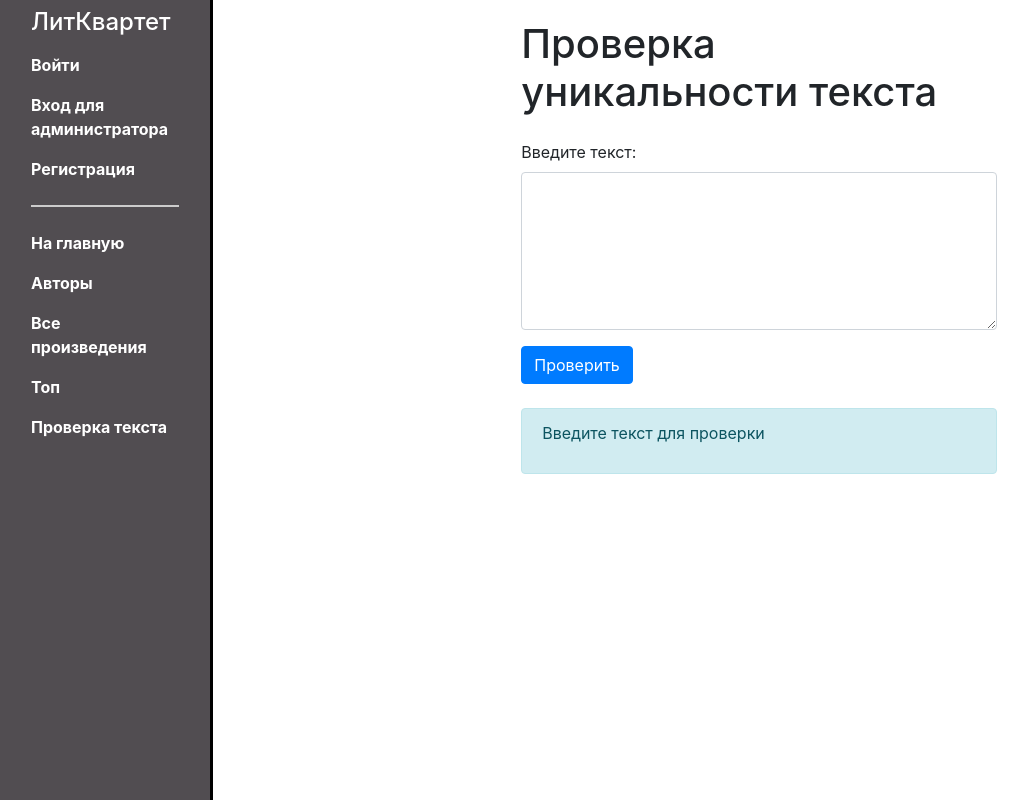
After one commit to KseniaKono/diplomhelpme, a Django app: page /writer/check_text/ in a window 1280 px wide. The commit adds this page. Shown: the whole page, without its empty margins (0-1029 px from the left). Run offline with Django 4.2, Linux system fonts and the light colour scheme; some libraries are stand-ins or nearby versions.

Commit message:
kommentproverka

```diff
--- a/diplomhelpme/writer/forms.py
+++ b/diplomhelpme/writer/forms.py
@@ -49,7 +49,7 @@ class ProfileForm(forms.ModelForm):
     )
     class Meta:
         model = Profile
-        fields = ['name', 'date_of_birth', 'gender', 'location', 'contact_info', 'interests', 'skills', 'about_me', 'avatar',]
+        fields = ['name', 'date_of_birth', 'gender', 'location', 'contact_info', 'interests', 'skills', 'about_me', 'avatar', 'status']
         labels = {
             'name': 'Имя',
             'gender': 'Пол',
@@ -58,6 +58,7 @@ class ProfileForm(forms.ModelForm):
             'interests': 'Интересы',
             'skills': 'Навыки',
             'about_me': 'О себе',
+            'status': 'Статус',
         }
 
     def __init__(self, *args, **kwargs):
--- a/diplomhelpme/writer/models.py
+++ b/diplomhelpme/writer/models.py
@@ -66,6 +66,7 @@ class Profile(models.Model):
     skills = models.CharField(max_length=200, null=True, blank=True)
     about_me = models.TextField(null=True, blank=True)
     avatar = models.ImageField(upload_to='avatars/', null=True, blank=True)
+    status = models.CharField(max_length=100, null=True, blank=True)
 
     def __str__(self):
         return str(self.id)
--- a/diplomhelpme/writer/templates/auth/user_detail.html
+++ b/diplomhelpme/writer/templates/auth/user_detail.html
@@ -10,7 +10,11 @@
   <div class="position-relative">
     <img src="{{ user.profile.avatar.url }}" alt="Avatar" style="object-fit: cover; height: 200px; width: 200px; border: 2px solid black; padding: 0; border-radius: 50%">
     <div class="position-absolute top-0 start-100 translate-middle badge rounded-pill bg-light text-dark" style="font-size: 18px; padding: 10px; ">
-      Lorem ipsum dolor sit amet, consectetur adipiscing elit.
+      {% if user.profile.status %}
+        {{ user.profile.status }}
+      {% else %}
+        Lorem ipsum dolor sit amet, consectetur adipiscing elit.
+      {% endif %}
     </div>
   </div>
 </div>
--- a/diplomhelpme/writer/templates/base_generic.html
+++ b/diplomhelpme/writer/templates/base_generic.html
@@ -61,6 +61,10 @@
                    <li class="nav-item">
                       <a href="{% url 'top_contents' %}" class="nav-link text-white font-weight-bold">Топ</a>
                   </li>
+
+                    <li class="nav-item">
+                      <a href="{% url 'check_text' %}" class="nav-link text-white font-weight-bold">Проверка текста</a>
+                  </li>
                     <li class="nav-item">
            {% if request.user.is_authenticated %}
              <hr>
--- /dev/null
+++ b/diplomhelpme/writer/templates/check_text.html
@@ -0,0 +1,30 @@
+{% extends "base_generic.html" %}
+
+{% block content %}
+<body>
+    <div class="container">
+        <div class="row justify-content-center">
+            <div class="col-md-6">
+                <h1 class="mb-4">Проверка уникальности текста</h1>
+                <form method="post" action="{% url 'check_text' %}" class="mb-4">
+                    {% csrf_token %}
+                    <div class="form-group">
+                        <label for="text">Введите текст:</label>
+                        <textarea class="form-control" name="text" rows="6"></textarea>
+                    </div>
+                    <button type="submit" class="btn btn-primary">Проверить</button>
+                </form>
+                {% if text_uid %}
+                    <div class="alert alert-success" role="alert">
+                        <p>Текст уникальный: {{ text_uid }}</p>
+                    </div>
+                {% else %}
+                    <div class="alert alert-info" role="alert">
+                        <p>Введите текст для проверки</p>
+                    </div>
+                {% endif %}
+            </div>
+        </div>
+    </div>
+</body>
+{% endblock %}
--- a/diplomhelpme/writer/urls.py
+++ b/diplomhelpme/writer/urls.py
@@ -17,4 +17,5 @@ urlpatterns = [
     re_path(r'^comment/(?P<pk>[0-9a-f]{8}-[0-9a-f]{4}-[0-9a-f]{4}-[0-9a-f]{4}-[0-9a-f]{12})/delete/$', views.delete_comment, name='delete_comment'),
     re_path(r'^content/(?P<pk>[0-9a-f]{8}-[0-9a-f]{4}-[0-9a-f]{4}-[0-9a-f]{4}-[0-9a-f]{12})/like/$', views.ContentLike.as_view(), name='like_content'),
     re_path(r'^profile/(?P<pk>\d+)$', views.profile, name='profile'),
+    path('check_text/', views.check_text, name='check_text'),
 ]
--- a/diplomhelpme/writer/views.py
+++ b/diplomhelpme/writer/views.py
@@ -1,3 +1,5 @@
+import time
+
 from django.contrib.auth.decorators import login_required
 from django.contrib.auth.mixins import LoginRequiredMixin
 from django.db import transaction
@@ -13,7 +15,7 @@ import uuid
 from django.urls import reverse_lazy
 from .forms import CommentForm, SignUpForm, ProfileForm
 from django.contrib.auth import authenticate, login
-
+import requests
 
 
 from django.contrib.auth.forms import UserCreationForm
@@ -163,3 +165,28 @@ def profile(request, pk):
         form = ProfileForm(instance=profile)
 
     return render(request, 'profile.html', {'form': form, 'user': user})
+
+
+def check_text(request):
+    if request.method == 'POST':
+        api_key = 'd69477e9e12f2b481ce8ae3e3ceb3a94'
+        text = request.POST['text']
+
+        payload = {
+            'text': text,
+            'userkey': api_key,
+            'format': 'plain',
+            'jsonvisible': 'uniq',
+            'visible': 'vis_on',
+        }
+
+        response = requests.post('http://api.text.ru/post', data=payload)
+
+        if response.status_code == 200:
+            result = response.json()
+            text_uid = result['text_uid']
+            return redirect(f'https://text.ru/antiplagiat/{text_uid}')
+        else:
+            return render(request, 'error.html')
+
+    return render(request, 'check_text.html')
```
Also changed, not shown: diplomhelpme/writer/templates/result.html (added, +11 -0 lines), README.md, diplomhelpme/db.sqlite3, diplomhelpme/media/avatars/1616402785_54-p-nikolas-keidzh-56_kMlesc0.jpg (added), diplomhelpme/writer/migrations/0014_profile_status.py (added).
